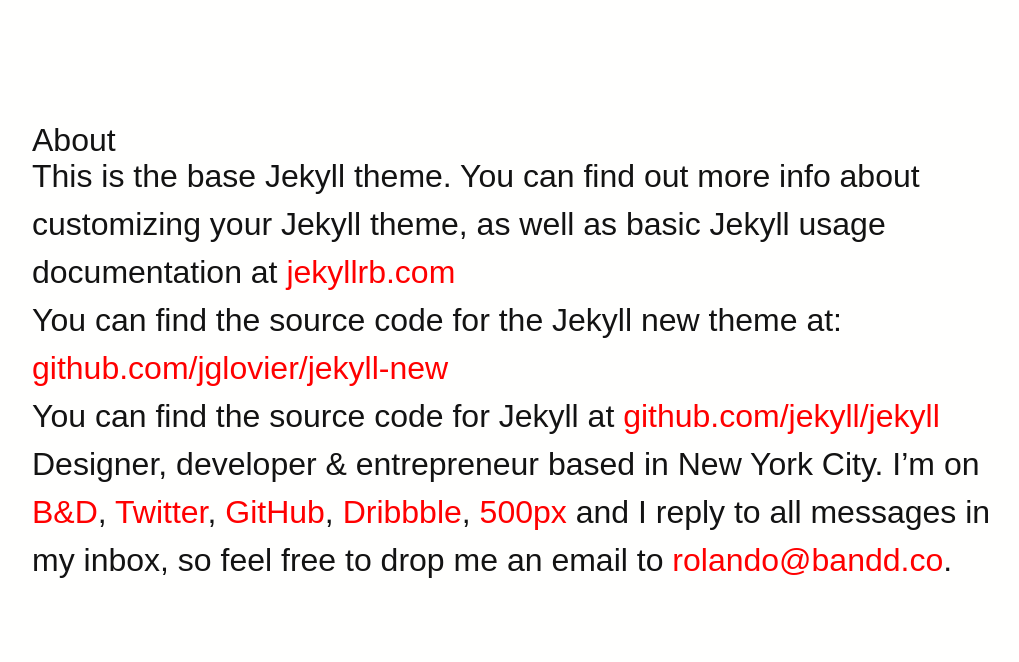
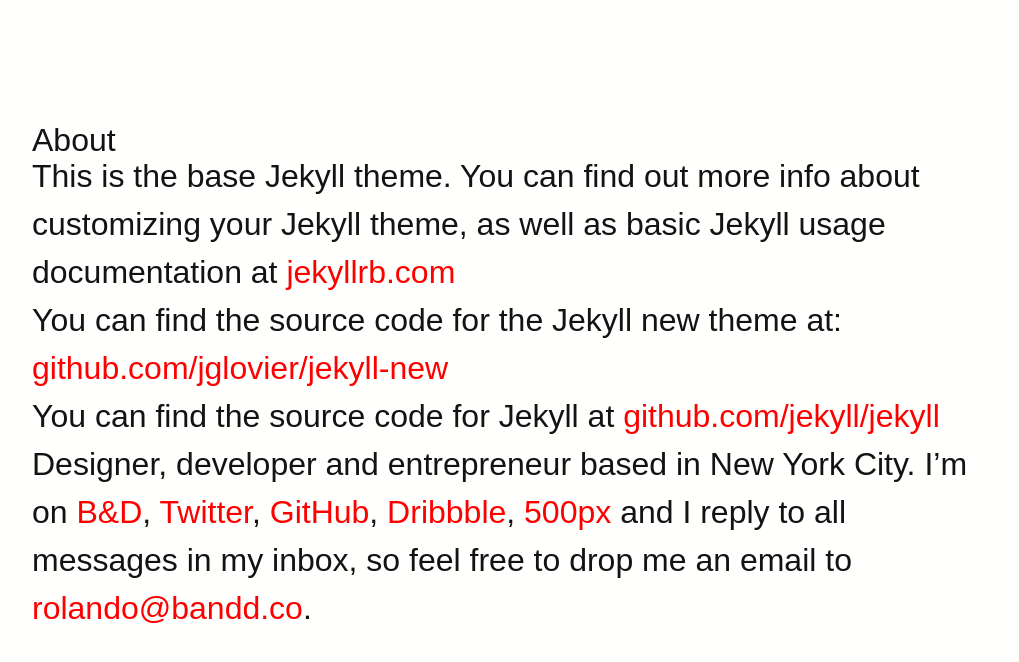
Before and after one commit to rnmp/rnmp.github.io, a Jekyll site: the page built from about.md, in a window 1280 px wide. Shown: the top 662 px of the page, without its empty margins (128-1147 px from the left). Built offline with Jekyll 4.4.1, drawn with Linux system fonts in a browser that asks for light colours; some web fonts are replaced; comment, search, counter and statistics services are not loaded.

Commit message:
Update footer.html

```diff
--- a/_includes/footer.html
+++ b/_includes/footer.html
@@ -1,4 +1,4 @@
 <footer class="major-section">
-	<p class="lead">Designer, developer &amp; entrepreneur based in New York City. I’m on <a href="http://bandd.co/" target="_blank">B&amp;D</a>, <a href="http://twitter.com/rnmp" target="_blank">Twitter</a>, <a href="http://github.com/rnmp" target="_blank">GitHub</a>, <a href="http://dribbble.com/rnmp" target="_blank">Dribbble</a>, <a href="http://500px.com/rnmp" target="_blank">500px</a> and I reply to all messages in my inbox, so feel free to drop me an email to <a href="mailto:rolando@bandd.co">rolando@bandd.co</a>.</p>
+	<p class="lead">Designer, developer and entrepreneur based in New York City. I’m on <a href="http://bandd.co/" target="_blank">B&amp;D</a>, <a href="http://twitter.com/rnmp" target="_blank">Twitter</a>, <a href="http://github.com/rnmp" target="_blank">GitHub</a>, <a href="http://dribbble.com/rnmp" target="_blank">Dribbble</a>, <a href="http://500px.com/rnmp" target="_blank">500px</a> and I reply to all messages in my inbox, so feel free to drop me an email to <a href="mailto:rolando@bandd.co">rolando@bandd.co</a>.</p>
 	<img src="img/signature.png" id="signature" alt="">
 </footer>
```
